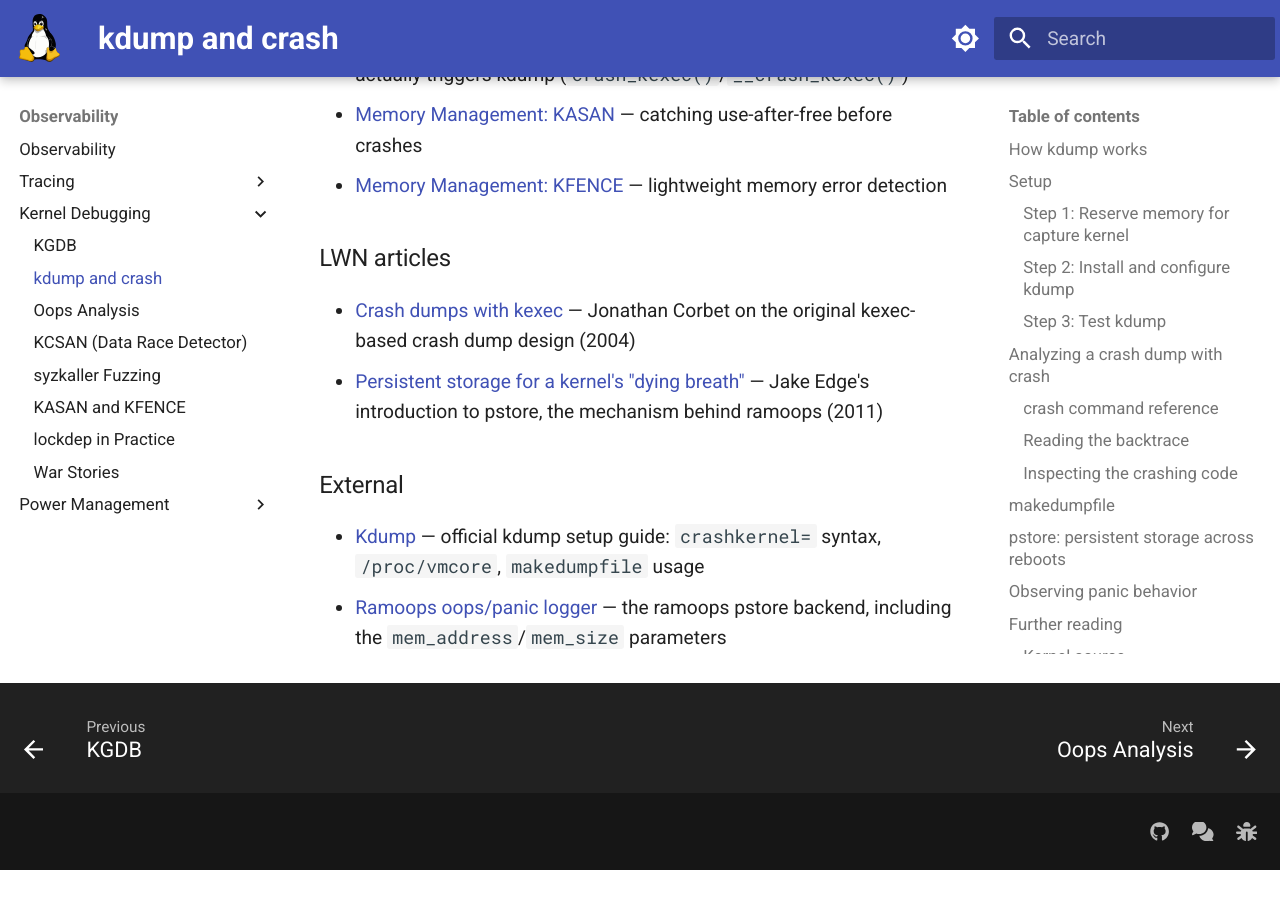
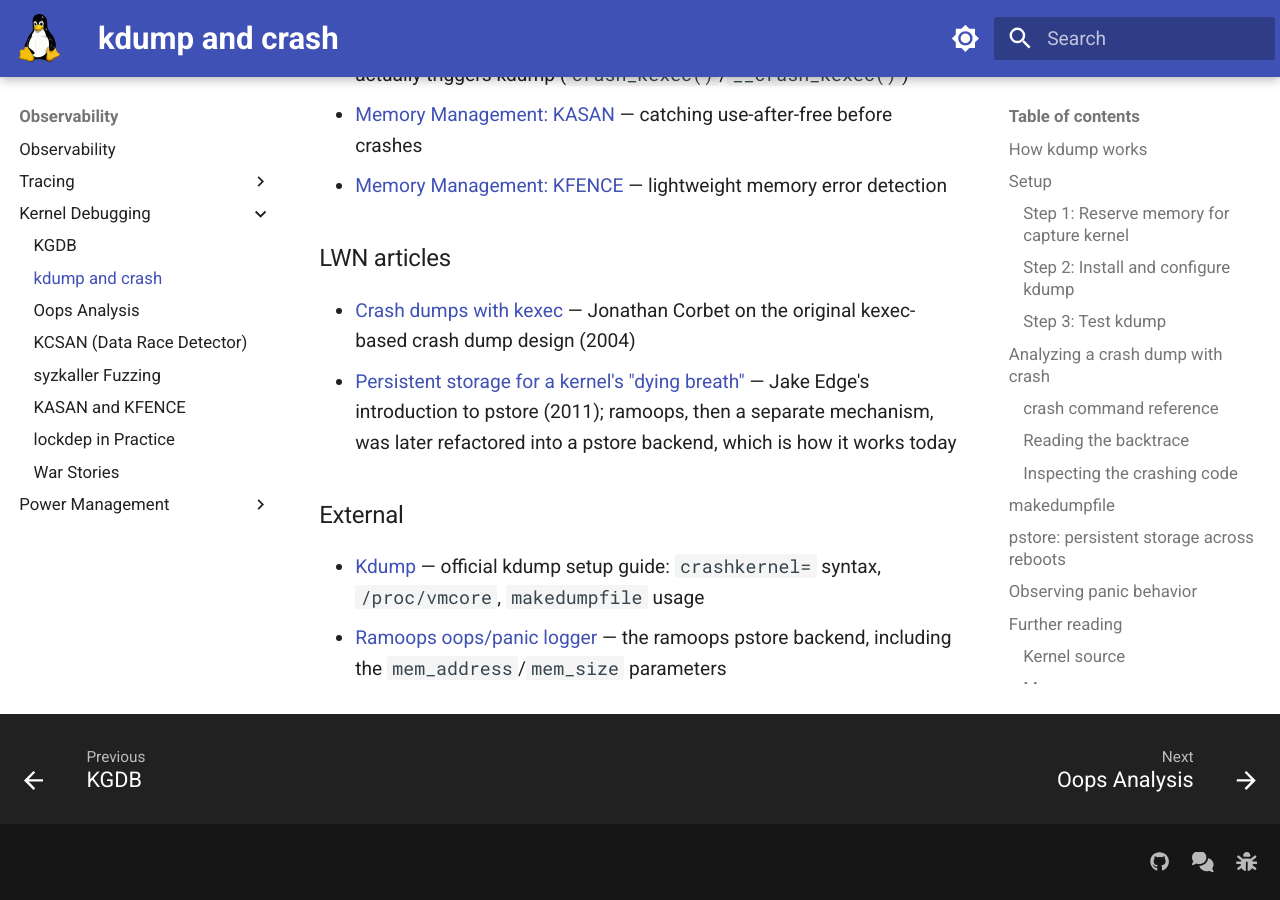
Before and after one commit to laveeshb/linux-kernel-internals, an MkDocs documentation site: the page built from docs/debugging/kdump.md, in a window 1280 px wide and 900 px high, scrolled down 7198 px. Built offline with MkDocs 1.6.1 and Material for MkDocs 9.7.7, drawn with Linux system fonts in a browser that asks for light colours; before the commit the page ends 8068 px from its top, so only the background shows below that.

Commit message:
Address round 4 review: fix three LWN citation characterizations
- kcsan.md: the Corbet article predates KCSAN's actual merge (5.8) by
  ~8-10 months; it followed the announcement, not the merge.
- syzkaller.md: the 2016 article is an introductory overview, not a
  design-internals deep dive -- reworded to match its actual content.
- kdump.md: the 2011 pstore article treats ramoops as a separate,
  competing mechanism at the time of writing; "the mechanism behind
  ramoops" is only true of the current, later-refactored codebase --
  reworded to not attribute that framing to the article itself.

```diff
--- a/docs/debugging/kdump.md
+++ b/docs/debugging/kdump.md
@@ -273,7 +273,7 @@ echo 120 > /proc/sys/kernel/hung_task_timeout_secs
 ### LWN articles
 
 - [Crash dumps with kexec](https://lwn.net/Articles/108595/) — Jonathan Corbet on the original kexec-based crash dump design (2004)
-- [Persistent storage for a kernel's "dying breath"](https://lwn.net/Articles/434821/) — Jake Edge's introduction to pstore, the mechanism behind ramoops (2011)
+- [Persistent storage for a kernel's "dying breath"](https://lwn.net/Articles/434821/) — Jake Edge's introduction to pstore (2011); ramoops, then a separate mechanism, was later refactored into a pstore backend, which is how it works today
 
 ### External
 
```
Also changed, not shown: docs/debugging/kcsan.md (+1 -1 lines), docs/debugging/syzkaller.md (+1 -1 lines).
